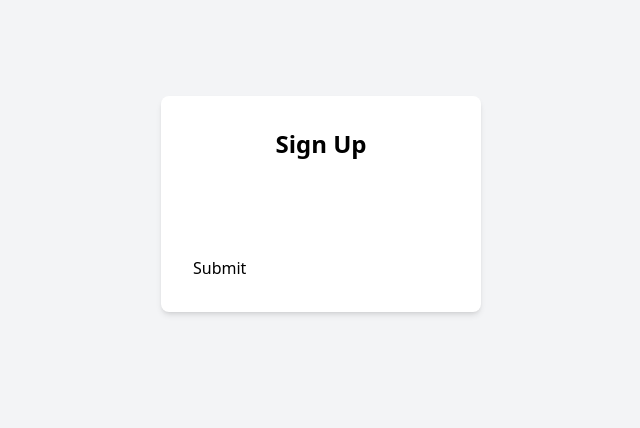
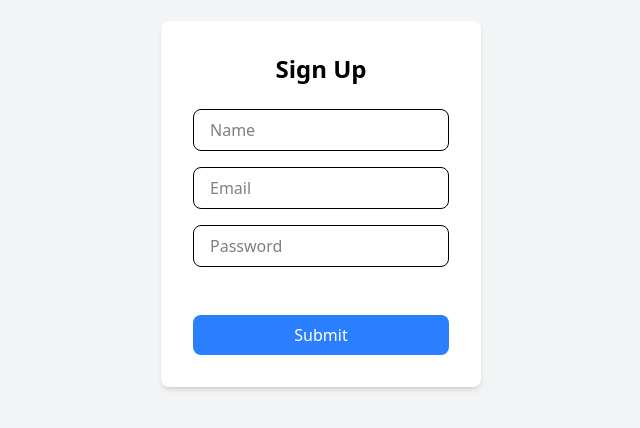
Before and after one commit to PraneethBunny123/All-App, a React (Vite) app: page / in a window 1280 px wide. Shown: the part 196-624 px from the top of the page, without its empty margins (319-959 px from the left). Built offline with nearby package versions, Linux system fonts and the light colour scheme.

Commit message:
Added styles and rendering the errors below each input field

```diff
--- a/src/project-apps/Form/SignupForm.jsx
+++ b/src/project-apps/Form/SignupForm.jsx
@@ -39,15 +39,46 @@ export default function SignupForm() {
         <div className="flex justify-center items-center min-h-screen bg-gray-100">
             <form onSubmit={handleSubmit} className="bg-white p-8 rounded-lg shadow-md w-80">
                 <h2 className="text-2xl font-bold mb-6 text-center">Sign Up</h2>
-                <input value={name} type="text" onChange={(e) => setName(e.target.value)}/>
-                <input value={email} type="email" onChange={(e) => setEmail(e.target.value)}/>
+                <div className="mb-4">
+                    <input
+                        value={name}
+                        type="text"
+                        onChange={(e) => setName(e.target.value)}
+                        placeholder="Name"
+                        className="w-full px-4 py-2 border rounded-lg focus:outline-none focus:ring-2 focus:ring-blue-400"
+                    />
+                    {errors.nameError && <p className="text-red-500 text-sm mt-1">{errors.nameError}</p>}
+                </div>
+
+                <div className="mb-4">
+                    <input
+                        value={email}
+                        type="email"
+                        onChange={(e) => setEmail(e.target.value)}
+                        placeholder="Email"
+                        className="w-full px-4 py-2 border rounded-lg focus:outline-none focus:ring-2 focus:ring-blue-400"
+                    />
+                    {errors.emailError && <p className="text-red-500 text-sm mt-1">{errors.emailError}</p>}
+                </div>
+
+                <div className="mb-6">
+                    <input
+                        value={password}
+                        type="password"
+                        onChange={(e) => setPassword(e.target.value)}
+                        placeholder="Password"
+                        className="w-full px-4 py-2 border rounded-lg focus:outline-none focus:ring-2 focus:ring-blue-400"
+                    />
+                    {errors.passwordError && <p className="text-red-500 text-sm mt-1">{errors.passwordError}</p>}
+                </div>
                 <input value={password} type="password" onChange={(e) => setPassword(e.target.value)}/>
-                <div>
-                    {errors.nameError &&  <p>{errors.nameError}</p>}
-                    {errors.emailError &&  <p>{errors.emailError}</p>}
-                    {errors.passwordError &&  <p>{errors.passwordError}</p>}
-                </div>
-                <button>Submit</button>
+
+                <button
+                    type="submit"
+                    className="w-full bg-blue-500 text-white py-2 rounded-lg hover:bg-blue-600 transition-colors"
+                >
+                    Submit
+                </button>
             </form>
         </div>
     )
```
